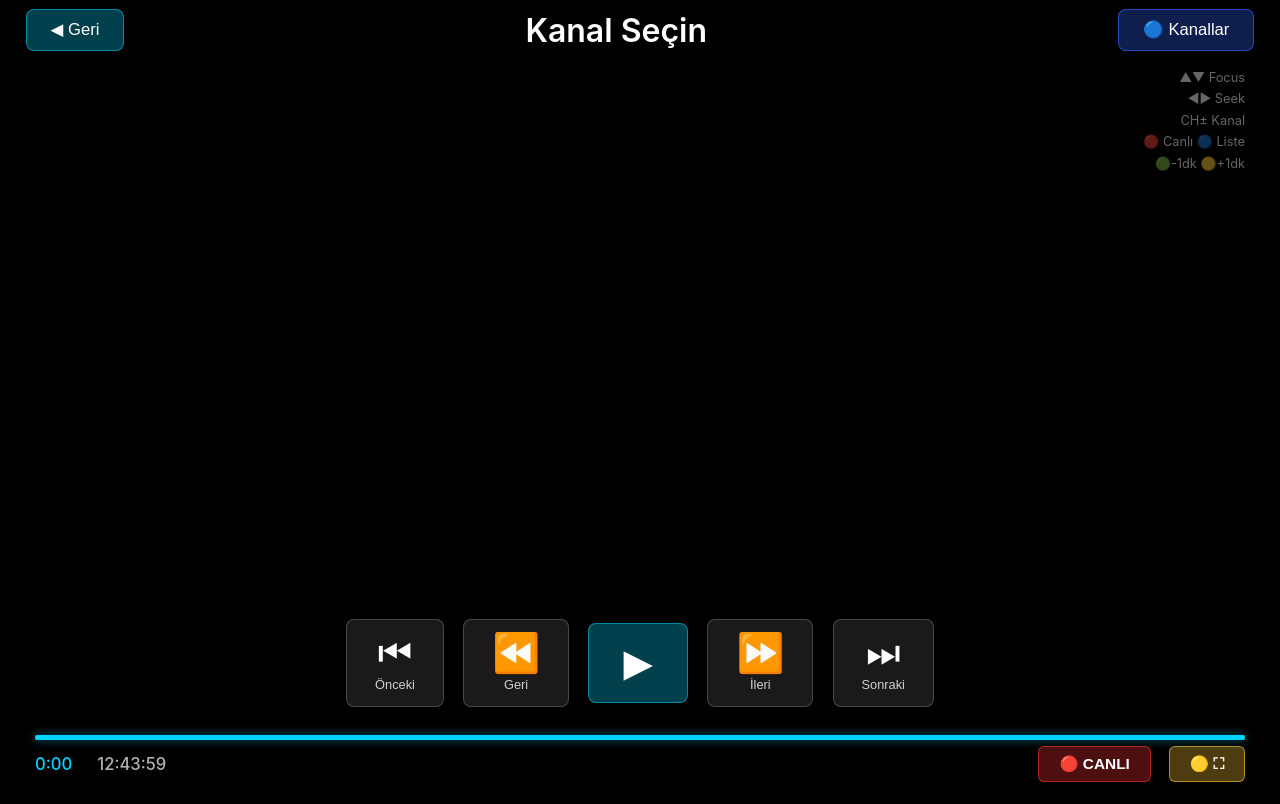
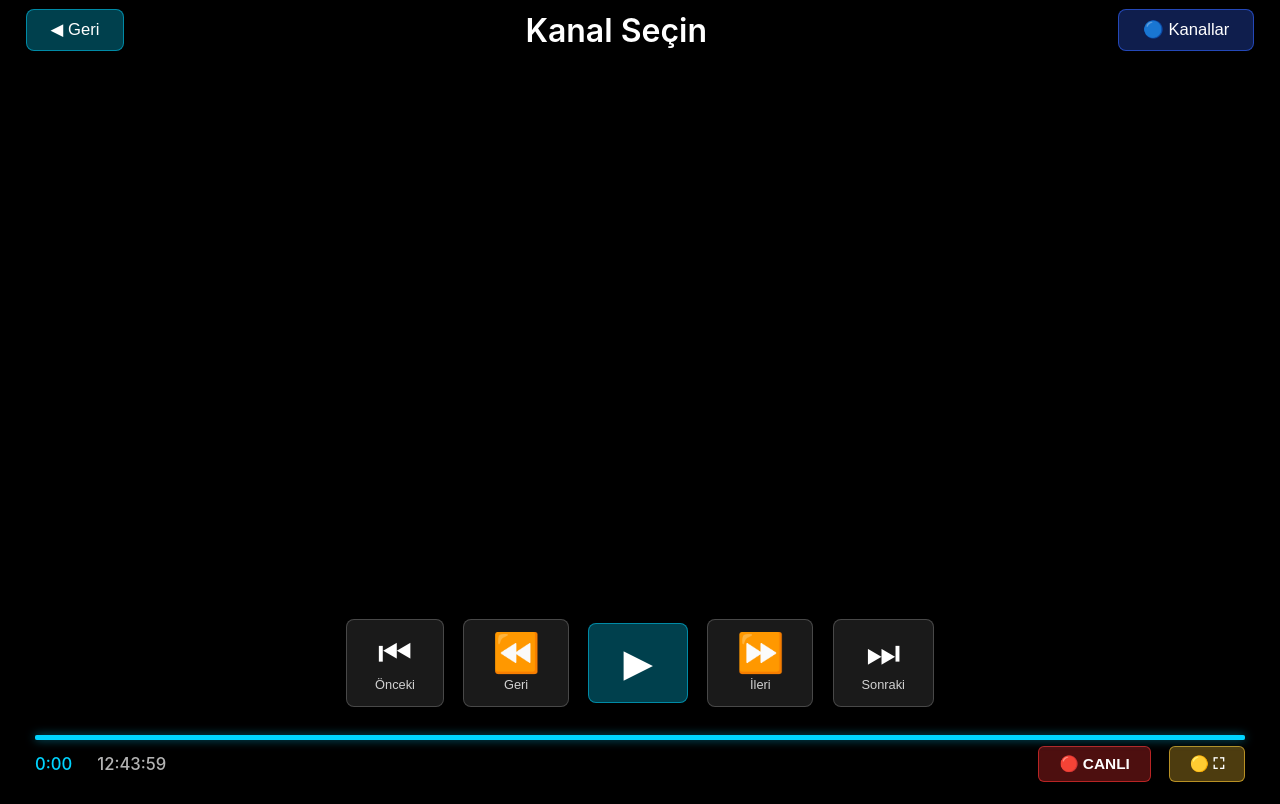
Before and after one commit to Riscue/iptv-plus, a website: page views/player.html in a window 1280 px wide. Drawn offline with nearby package versions, Linux system fonts and the light colour scheme; no server answers.

Commit message:
Remove hints

```diff
--- a/views/player.html
+++ b/views/player.html
@@ -83,15 +83,6 @@
                 </div>
             </div>
         </div>
-
-        <!-- Keyboard Hints -->
-        <div id="hints">
-            <span>▲▼ Focus</span>
-            <span>◄► Seek</span>
-            <span>CH± Kanal</span>
-            <span>🔴 Canlı 🔵 Liste</span>
-            <span>🟢-1dk 🟡+1dk</span>
-        </div>
     </div>
 
     <script src="https://cdn.jsdelivr.net/npm/hls.js@latest"></script>
--- a/views/public/css/player.css
+++ b/views/public/css/player.css
@@ -517,25 +517,10 @@ body {
     border-radius: 3px;
 }
 
-/* Hints */
-#hints {
-    position: absolute;
-    top: clamp(70px, 8vh, 100px);
-    right: clamp(20px, 3vw, 35px);
-    display: flex;
-    flex-direction: column;
-    gap: clamp(5px, 0.8vh, 10px);
-    font-size: clamp(0.7rem, 1vw, 1rem);
-    color: rgba(255, 255, 255, 0.4);
-    z-index: 15;
-    text-align: right;
-}
-
 /* Idle State */
 body.idle #top-bar,
 body.idle #bottom-bar,
-body.idle #fullscreen-btn,
-body.idle #hints {
+body.idle #fullscreen-btn {
     opacity: 0;
     pointer-events: none;
 }
@@ -557,10 +542,6 @@ body.idle #video-overlay.active {
     }
 
     .btn-label {
-        display: none;
-    }
-
-    #hints {
         display: none;
     }
 }
```
